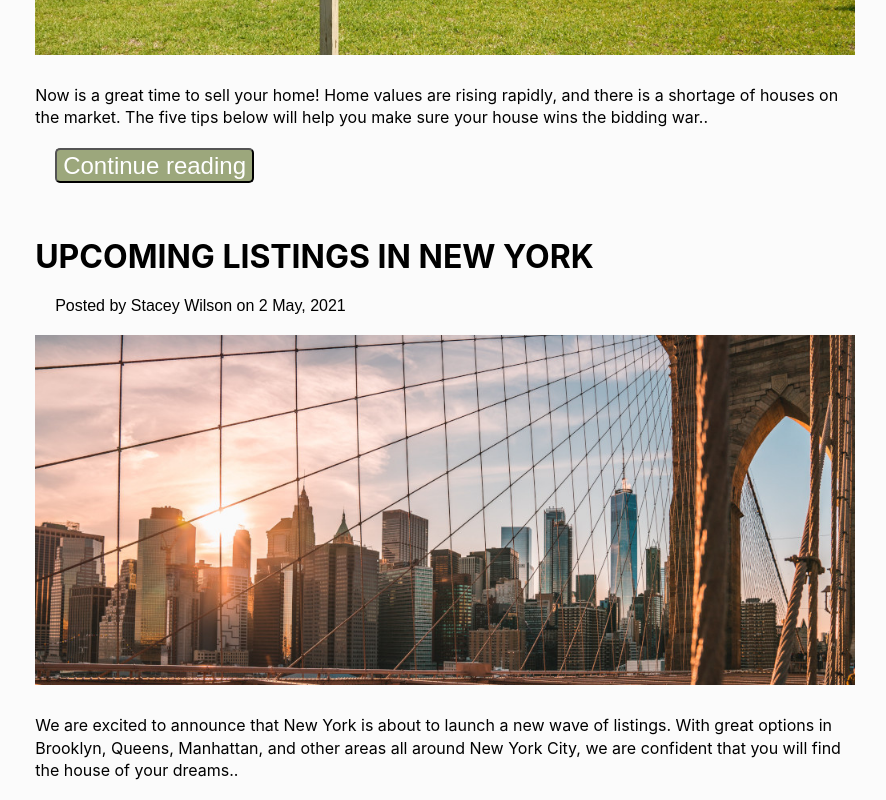
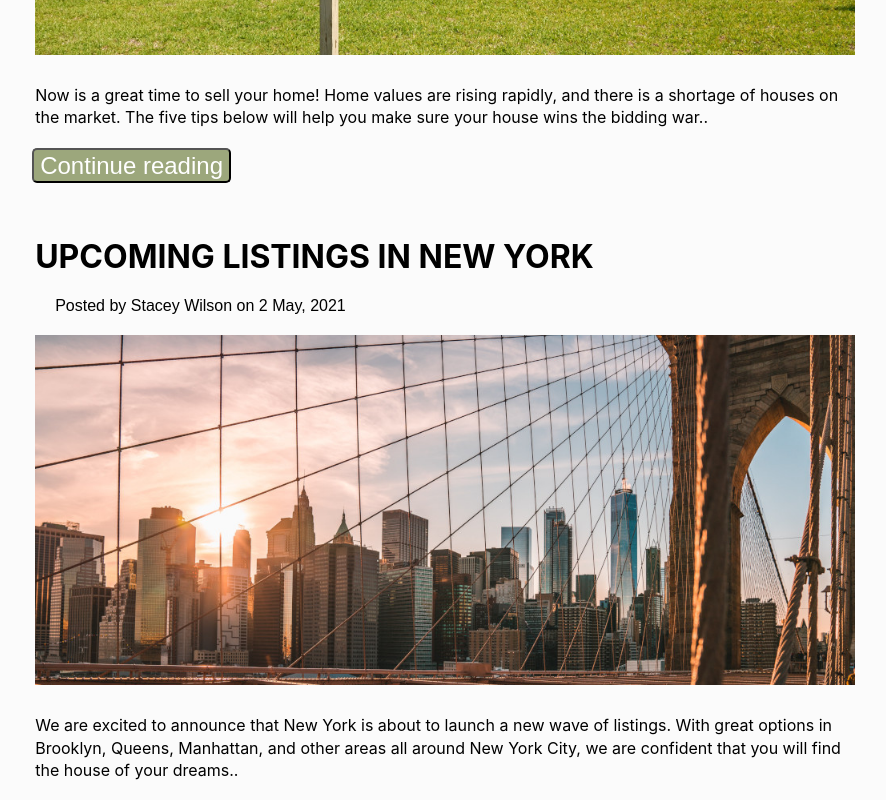
Before and after one commit to Oggilit0/Real-estate, a React (Create React App) app: page /blog in a window 1280 px wide. Shown: the part 1020-1820 px from the top of the page, without its empty margins (238-1124 px from the left). Built offline with nearby package versions, Linux system fonts and the light colour scheme.

Commit message:
changed position of continue reading button in blog

```diff
--- a/src/stylesheets/ReusableButton.css
+++ b/src/stylesheets/ReusableButton.css
@@ -13,3 +13,7 @@
 background-color: #787689;
 bottom: 20px;
 }
+
+#continue-btn{
+  margin-left: -23px;
+}
```
